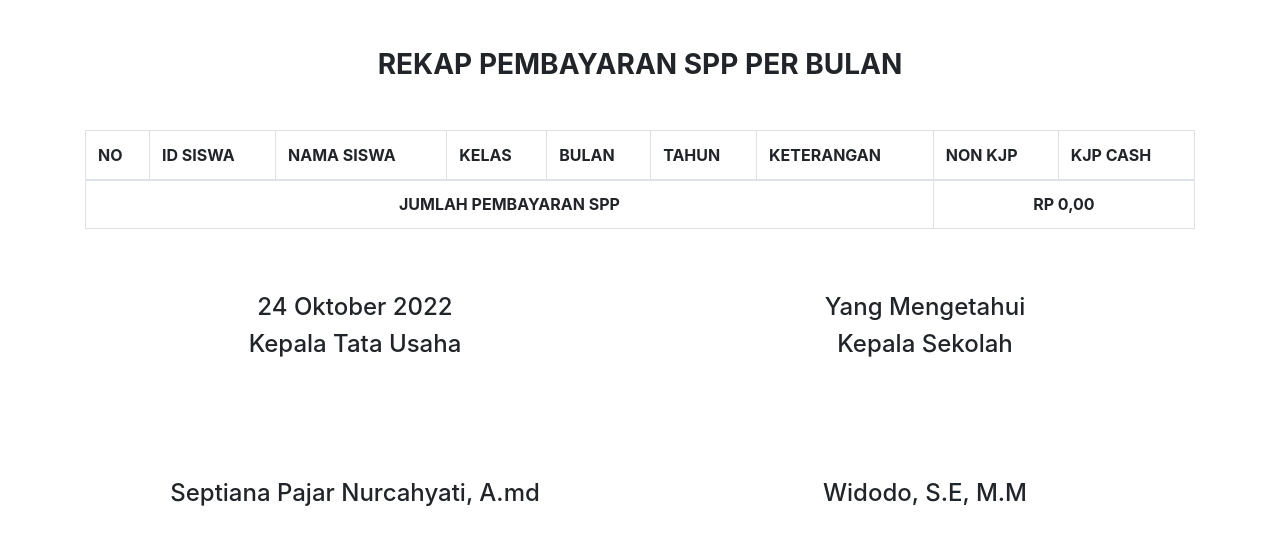
After one commit to webdev14program/sppth_terbaru, a CodeIgniter app: the page made by application/views/SPP/print_rekap_spp_perbulan.php in a window 1280 px wide. The commit adds this page. Shown: the top 545 px of the page. Run offline with CodeIgniter, Linux system fonts and the light colour scheme; data that the repository does not hold is empty.

Commit message:
MVC rekap perbulan rev 1.5

```diff
--- a/application/controllers/Auth.php
+++ b/application/controllers/Auth.php
@@ -6,7 +6,7 @@ class Auth extends CI_Controller
 
     public function index()
     {
-        $isi['version'] = 'Release Candidate V2.0';
+        $isi['version'] = 'Release Candidate V2.0 rev 1.5';
         $this->load->view('tampilan_login', $isi);
     }
 
--- a/application/models/Model_pembayaran_spp.php
+++ b/application/models/Model_pembayaran_spp.php
@@ -154,4 +154,27 @@ group BY monthname(spp_siswa.date),year(spp_siswa.date) ASC";
         $query = $this->db->query($sql);
         return $query->result_array();
     }
+
+
+    public function print_rekap_spp_perbulan_perbulan_header($bulan_tahun)
+    {
+        $sql = "SELECT siswa.nis,siswa.nama_siswa,siswa.kelas,spp_siswa.pembayaran,spp_siswa.bulan,SUM(spp_siswa.cash) AS tatal_non_kjp,SUM(spp_siswa.kjp_cash) as kjp_cash,(SUM(spp_siswa.cash)+SUM(spp_siswa.kjp_cash)) AS total_spp,(monthname(spp_siswa.date)) AS bulan_spp,(year(spp_siswa.date)) AS tahun_spp,concat(monthname(spp_siswa.date),year(spp_siswa.date)) As bulan_tahun FROM `spp_siswa`
+INNER JOIN siswa
+ON spp_siswa.id_siswa=concat(siswa.id_siswa,siswa.tahun_ajaran)
+WHERE spp_siswa.status='LUNAS' AND concat(monthname(spp_siswa.date),year(spp_siswa.date))='$bulan_tahun'
+GROUP BY concat(monthname(spp_siswa.date),year(spp_siswa.date))
+ORDER BY siswa.nis, spp_siswa.bulan asc";
+        $query = $this->db->query($sql);
+        return $query->row_array();
+    }
+    public function print_rekap_spp_perbulan_perbulan($bulan_tahun)
+    {
+        $sql = "SELECT siswa.nis,siswa.nama_siswa,siswa.kelas,spp_siswa.pembayaran,spp_siswa.bulan,year(spp_siswa.date) AS tahun,spp_siswa.cash,spp_siswa.kjp_cash,concat(monthname(spp_siswa.date),year(spp_siswa.date)) As bulan_tahun FROM `spp_siswa`
+INNER JOIN siswa
+ON spp_siswa.id_siswa=concat(siswa.id_siswa,siswa.tahun_ajaran)
+WHERE spp_siswa.status='LUNAS' AND concat(monthname(spp_siswa.date),year(spp_siswa.date))='$bulan_tahun'
+ORDER BY siswa.nis, spp_siswa.bulan asc";
+        $query = $this->db->query($sql);
+        return $query->result_array();
+    }
 }
--- /dev/null
+++ b/application/views/SPP/print_rekap_spp_perbulan.php
@@ -0,0 +1,103 @@
+<!doctype html>
+<html lang="en">
+
+<head>
+    <!-- Required meta tags -->
+    <meta charset="utf-8">
+    <meta name="viewport" content="width=device-width, initial-scale=1, shrink-to-fit=no">
+
+    <!-- Bootstrap CSS -->
+    <link rel="stylesheet" href="https://cdn.jsdelivr.net/npm/bootstrap@4.6.0/dist/css/bootstrap.min.css" integrity="sha384-B0vP5xmATw1+K9KRQjQERJvTumQW0nPEzvF6L/Z6nronJ3oUOFUFpCjEUQouq2+l" crossorigin="anonymous">
+
+    <title>SPP SMK TUNAS HARAPAN</title>
+    <link rel="icon" href="https://smkth-jakbar.com/assets/images/logo.png">
+</head>
+
+<body>
+    <div class="container mt-5">
+        <h3 class="text-center text-uppercase font-weight-bold">Rekap Pembayaran SPP Per Bulan</h3>
+        <h3 class="text-center text-uppercase font-weight-bold"><?= $header['bulan_spp'] ?> <?= $header['tahun_spp'] ?></h3>
+        <div class="row mt-5">
+            <div class="col-md">
+                <table class="table table-striped table-bordered">
+                    <thead>
+                        <tr class="text-uppercase">
+                            <th scope="col">No</th>
+                            <th scope="col">ID Siswa</th>
+                            <th scope="col">Nama Siswa</th>
+                            <th scope="col">Kelas</th>
+                            <th scope="col">Bulan</th>
+                            <th scope="col">Tahun</th>
+                            <th scope="col">Keterangan</th>
+                            <th scope="col">NON KJP</th>
+                            <th scope="col">KJP cash</th>
+                        </tr>
+                    </thead>
+                    <tbody>
+                        <tr>
+                            <?php
+                            $no = 1;
+                            foreach ($siswa as $row) {
+                            ?>
+                                <td><?php echo $no++; ?></td>
+                                <td><?= $row['nis']; ?></td>
+                                <td class="text-uppercase"><?= $row['nama_siswa']; ?></td>
+                                <td class=""><?= $row['kelas']; ?></td>
+                                <td class=""><?= $row['bulan']; ?></td>
+                                <td class=""><?= $row['tahun']; ?></td>
+                                <td class=""><?= $row['pembayaran']; ?></td>
+                                <td class=""><?= $hasil_rupiah = "Rp " . number_format($row['cash'], 2, ',', '.') ?></td>
+                                <td class=""><?= $hasil_rupiah = "Rp " . number_format($row['kjp_cash'], 2, ',', '.') ?></td>
+                        </tr>
+                    <?php } ?>
+                    <tr>
+                        <td colspan="7" class="font-weight-bold text-center text-uppercase">Jumlah Pembayaran SPP</td>
+                        <td colspan="2" class="font-weight-bold text-center text-uppercase"><?= $hasil_rupiah = "Rp " . number_format($header['total_spp'], 2, ',', '.') ?></td>
+                    </tr>
+                    </tbody>
+                </table>
+            </div>
+        </div>
+
+        <div class="row mt-5">
+            <div class="col-md">
+                <h4 class="text-center"><?php
+                                        function bulan_indo($bln)
+                                        {
+                                            $bln = (int) $bln;
+                                            $bulan = array('', 'Januari', 'Februari', 'Maret', 'April', 'Mei', 'Juni', 'Juli', 'Agustus', 'September', 'Oktober', 'November', 'Desember');
+
+                                            return $bulan[$bln];
+                                        }
+                                        function tgl_indo($tgl)
+                                        {
+                                            $tanggal = substr($tgl, 8, 2);
+                                            $bulan = bulan_indo(substr($tgl, 5, 2));
+                                            $tahun = substr($tgl, 0, 4);
+
+                                            return $tanggal . ' ' . $bulan . ' ' . $tahun;
+                                        }
+                                        $tanggal = date('Y-m-d');
+                                        $bulan = date('m');
+                                        echo tgl_indo($tanggal);
+                                        ?></h4>
+                <h4 class="text-center">Kepala Tata Usaha</h4>
+                <h4 class="text-center" style="margin-top: 120px;">Septiana Pajar Nurcahyati, A.md</h4>
+            </div>
+            <div class="col-md">
+                <h4 class="text-center">Yang Mengetahui</h4>
+                <h4 class="text-center">Kepala Sekolah</h4>
+                <h4 class="text-center" style="margin-top: 120px;">Widodo, S.E, M.M</h4>
+            </div>
+        </div>
+    </div>
+
+
+
+
+    <script src="https://code.jquery.com/jquery-3.5.1.slim.min.js" integrity="sha384-DfXdz2htPH0lsSSs5nCTpuj/zy4C+OGpamoFVy38MVBnE+IbbVYUew+OrCXaRkfj" crossorigin="anonymous"></script>
+    <script src="https://cdn.jsdelivr.net/npm/popper.js@1.16.1/dist/umd/popper.min.js" integrity="sha384-9/reFTGAW83EW2RDu2S0VKaIzap3H66lZH81PoYlFhbGU+6BZp6G7niu735Sk7lN" crossorigin="anonymous"></script>
+    <script src="https://cdn.jsdelivr.net/npm/bootstrap@4.6.0/dist/js/bootstrap.min.js" integrity="sha384-+YQ4JLhjyBLPDQt//I+STsc9iw4uQqACwlvpslubQzn4u2UU2UFM80nGisd026JF" crossorigin="anonymous"></script>
+</body>
+
+</html>
--- a/application/views/SPP/rekap_spp_perbulan_perbulan.php
+++ b/application/views/SPP/rekap_spp_perbulan_perbulan.php
@@ -34,7 +34,7 @@
                         <td><?= $hasil_rupiah = "Rp " . number_format($row['cash'], 2, ',', '.') ?></td>
                         <td><?= $hasil_rupiah = "Rp " . number_format($row['kjp_cash'], 2, ',', '.') ?></td>
                         <td><?= $hasil_rupiah = "Rp " . number_format($row['total_pembayaran'], 2, ',', '.') ?></td>
-                        <td class="text-center"><a class="btn btn-danger btn-sm" href="<?= base_url() ?>Dashboard/rekap_spp_admin_perhari/<?= $row['bulan_tahun'] ?>"><i class="fas fa-print"></i> Print</a></td>
+                        <td class="text-center"><a class="btn btn-danger btn-sm" href="<?= base_url() ?>Dashboard/print_perbulan_pembayaran_spp/<?= $row['bulan_tahun'] ?>" target="_blank"><i class="fas fa-print"></i> Print</a></td>
                 </tr>
             <?php } ?>
             </tbody>
```
Also changed, not shown: application/controllers/Dashboard.php (+8 -0 lines).
